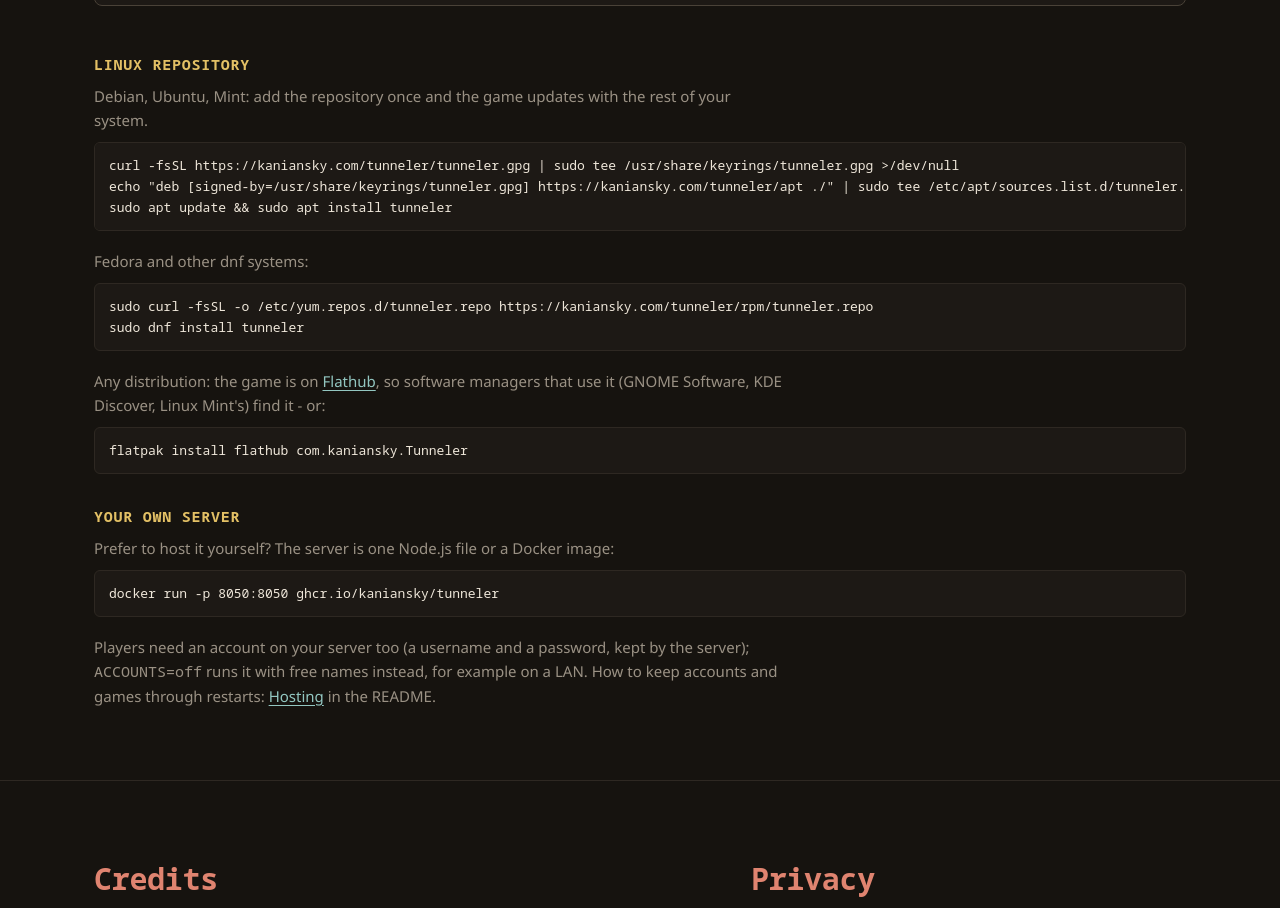
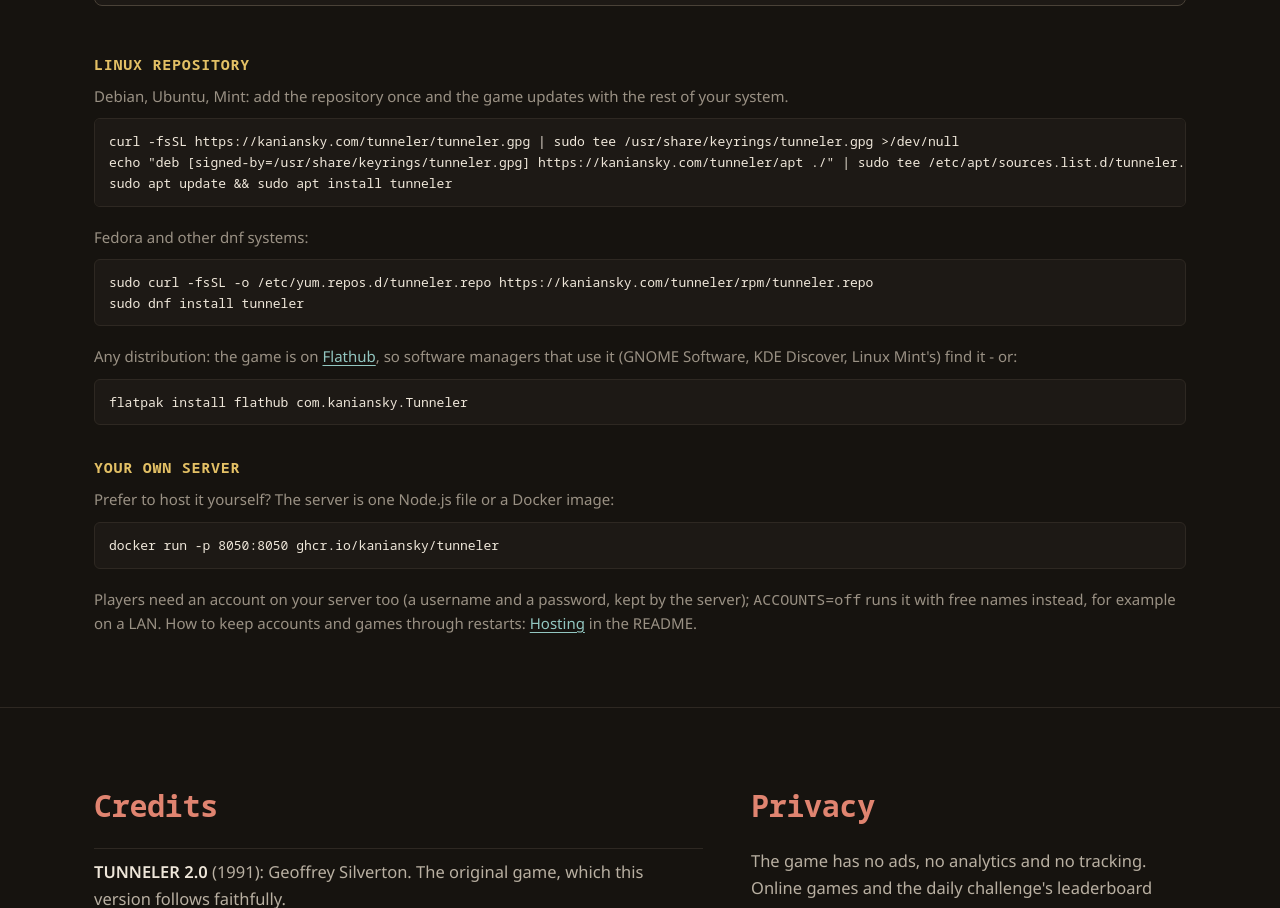
Before and after one commit to kaniansky/tunneler, a website: page site/index.html in a window 1280 px wide. Shown: the part 9261-10169 px from the top of the page. Drawn offline with Linux system fonts and the light colour scheme; no server answers.

Commit message:
Homepage: the Linux repository / Flathub / server notes without a max width

```diff
--- a/site/index.html
+++ b/site/index.html
@@ -166,7 +166,7 @@
   .repos { margin-top: 48px; }
   .repos h3 { margin-top: 32px; }
   .repos h3:first-child { margin-top: 0; }
-  .repos p { margin-bottom: 0; max-width: 46em; }
+  .repos p { margin-bottom: 0; }
 
   .credits { display: grid; grid-template-columns: minmax(0, 7fr) minmax(0, 5fr); gap: 48px; }
   ul.plain { list-style: none; margin: 0; padding: 0; }
```
